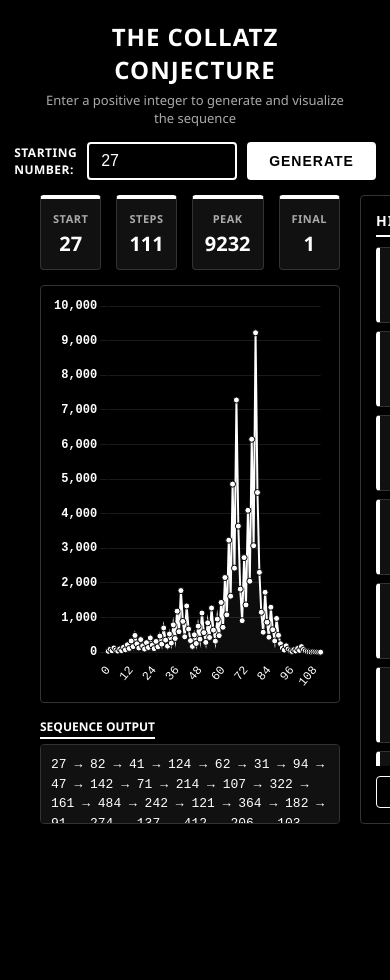
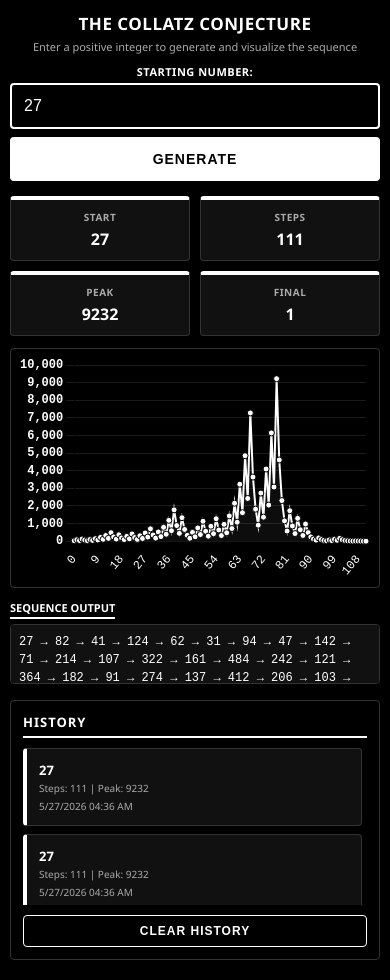
Before and after one commit to MaybeUrMayur/collatz_sequence, a Django app: page / in a window 390 px wide. Before the commit the page ends 824 px from the top, so only its background shows below. Run offline with Django 5.2, Linux system fonts and the light colour scheme; data comes from the database, SQL or seed files in the repository; both versions use the stored data as it was after the commit.

Commit message:
mobile support

```diff
--- a/App/api/templates/api/collatz.html
+++ b/App/api/templates/api/collatz.html
@@ -330,6 +330,225 @@
             background: #333333;
         }
 
+        /* ===== MOBILE RESPONSIVE STYLES ===== */
+
+        /* Tablet & small screens */
+        @media (max-width: 768px) {
+            /* Allow vertical scrolling on small screens */
+            html, body {
+                height: auto;
+                min-height: 100vh;
+                overflow-x: hidden;
+                overflow-y: auto;
+                -webkit-overflow-scrolling: touch;
+            }
+
+            .container {
+                height: auto;
+                min-height: 100vh;
+                padding: 16px 16px 24px;
+            }
+
+            h1 {
+                font-size: 20px;
+                margin-bottom: 4px;
+            }
+
+            .subtitle {
+                font-size: 12px;
+                margin-bottom: 12px;
+            }
+
+            /* Stack input controls vertically */
+            .input-section {
+                flex-direction: column;
+                align-items: stretch;
+                gap: 8px;
+            }
+
+            label {
+                justify-content: center;
+            }
+
+            input[type="number"] {
+                width: 100%;
+                font-size: 16px; /* Prevents iOS zoom on focus */
+                padding: 12px;
+            }
+
+            button {
+                width: 100%;
+                padding: 12px 20px;
+                font-size: 14px;
+            }
+
+            /* Stack main content vertically */
+            .main-content {
+                flex-direction: column;
+                gap: 16px;
+                flex: none; /* Remove flex-grow to allow natural height */
+            }
+
+            .content {
+                flex: none;
+                min-height: auto;
+            }
+
+            .results-section {
+                flex: none;
+                min-height: auto;
+            }
+
+            /* 2x2 stat grid */
+            .stats {
+                grid-template-columns: repeat(2, 1fr);
+                gap: 10px;
+                margin-bottom: 12px;
+            }
+
+            .stat-card {
+                padding: 10px;
+            }
+
+            .stat-value {
+                font-size: 18px;
+            }
+
+            /* Fixed chart height instead of flex-grow */
+            .chart-container {
+                flex: none;
+                height: 300px;
+                min-height: 250px;
+                margin-bottom: 12px;
+            }
+
+            .sequence-output {
+                height: 70px;
+            }
+
+            /* History section below chart */
+            .history-section {
+                width: 100%;
+                max-height: 300px;
+                flex-shrink: 0;
+            }
+
+            .history-list {
+                max-height: 200px;
+            }
+
+            .history-item {
+                padding: 12px;
+            }
+        }
+
+        /* Phone-specific refinements */
+        @media (max-width: 480px) {
+            .container {
+                padding: 12px 10px 20px;
+            }
+
+            h1 {
+                font-size: 17px;
+                letter-spacing: 0.5px;
+            }
+
+            .subtitle {
+                font-size: 11px;
+                margin-bottom: 10px;
+            }
+
+            label {
+                flex-direction: column;
+                gap: 4px;
+            }
+
+            label span {
+                font-size: 11px;
+                text-align: center;
+            }
+
+            .chart-container {
+                height: 240px;
+                min-height: 200px;
+                padding: 6px;
+            }
+
+            .stat-label {
+                font-size: 10px;
+            }
+
+            .stat-value {
+                font-size: 16px;
+            }
+
+            .sequence-container h3 {
+                font-size: 11px;
+            }
+
+            .sequence-output {
+                font-size: 12px;
+                height: 60px;
+                padding: 8px;
+            }
+
+            .history-section {
+                padding: 12px;
+                max-height: 260px;
+            }
+
+            .history-section h3 {
+                font-size: 13px;
+            }
+
+            .history-item-number {
+                font-size: 13px;
+            }
+
+            .history-item-info {
+                font-size: 10px;
+            }
+
+            .error {
+                font-size: 12px;
+                padding: 8px;
+            }
+
+            .loading {
+                font-size: 12px;
+            }
+        }
+
+        /* Landscape phone orientation */
+        @media (max-height: 500px) and (orientation: landscape) {
+            html, body {
+                height: auto;
+                overflow-y: auto;
+                -webkit-overflow-scrolling: touch;
+            }
+
+            .container {
+                height: auto;
+                min-height: 100vh;
+            }
+
+            .main-content {
+                flex-direction: column;
+                flex: none;
+            }
+
+            .chart-container {
+                flex: none;
+                height: 200px;
+                min-height: 180px;
+            }
+
+            .history-section {
+                width: 100%;
+                max-height: 200px;
+            }
+        }
+
     </style>
 </head>
 <body>
```
Also changed, not shown: App/db.sqlite3.
